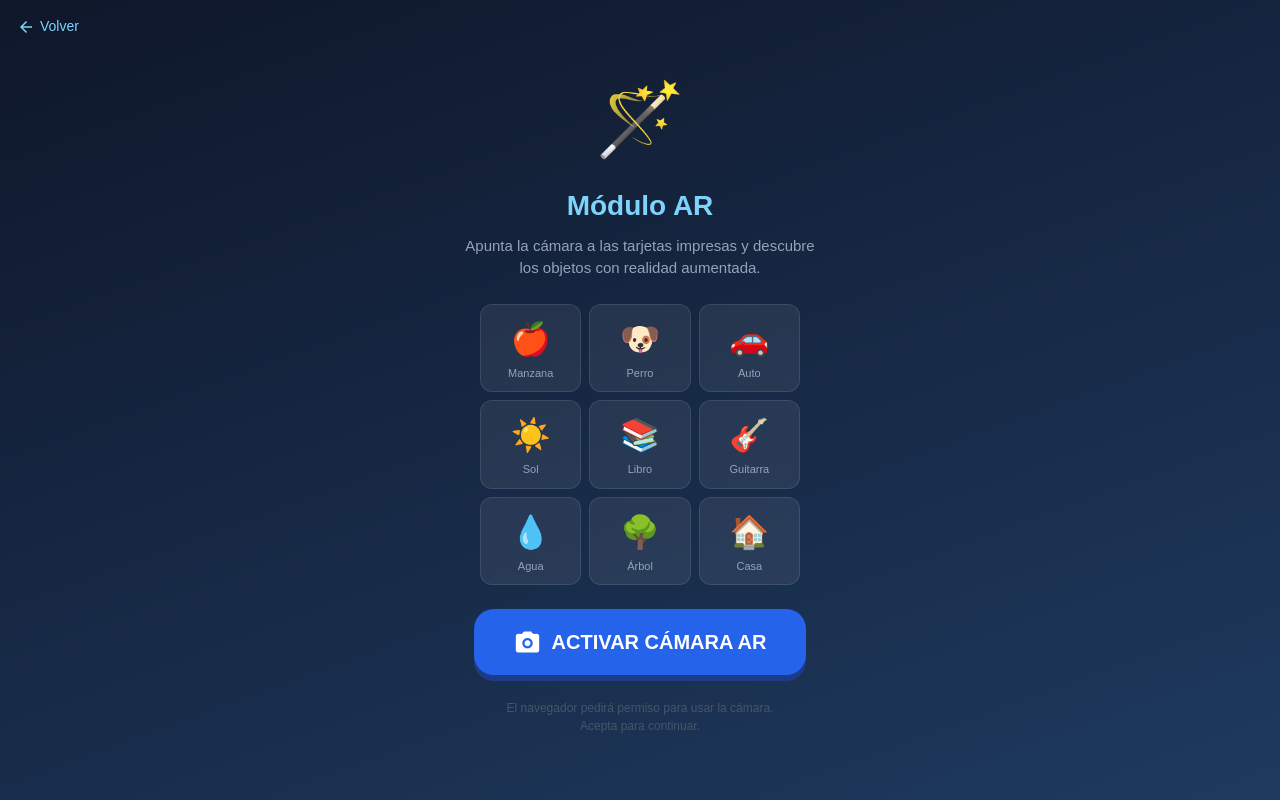
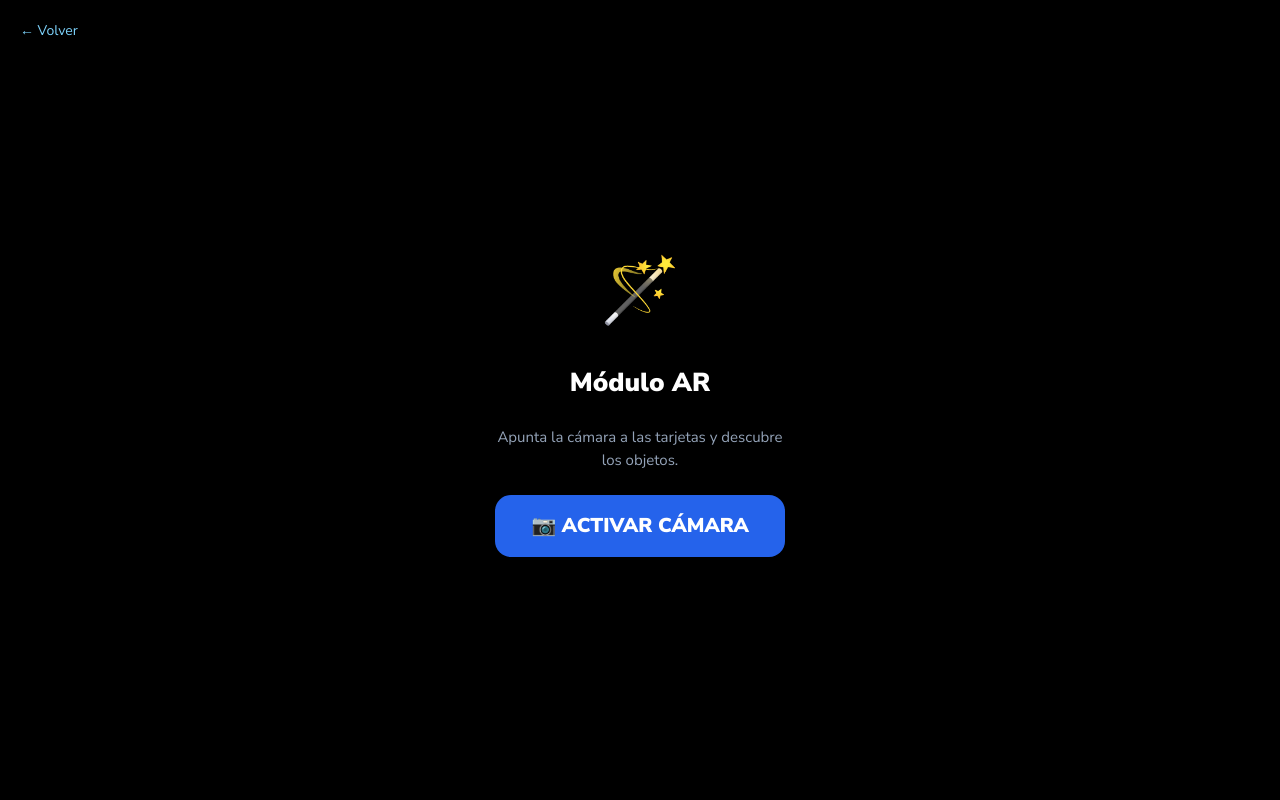
Before and after one commit to mfernandahf29/maki-app, a Next.js app: page /estudiante/ar in a window 1280 px wide. Built offline with nearby package versions, Linux system fonts and the light colour scheme.

Commit message:
fix: AR version minima - video siempre en DOM sin imagenes de fondo

```diff
--- a/app/estudiante/ar/page.js
+++ b/app/estudiante/ar/page.js
@@ -1,5 +1,5 @@
 "use client";
-import { useState, useEffect, useRef } from "react";
+import { useRef, useState, useEffect } from "react";
 import Link from "next/link";
 
 const OBJETOS = [
@@ -9,323 +9,226 @@ const OBJETOS = [
   { emoji: "☀️", nombre: "Sol",      desc: "Estrella que nos da luz y calor cada día." },
   { emoji: "📚", nombre: "Libro",    desc: "Con cada libro aprendemos cosas nuevas." },
   { emoji: "🎸", nombre: "Guitarra", desc: "Instrumento musical de cuerdas." },
-  { emoji: "💧", nombre: "Agua",     desc: "Líquido esencial para toda vida en la Tierra." },
+  { emoji: "💧", nombre: "Agua",     desc: "Líquido esencial para toda vida." },
   { emoji: "🌳", nombre: "Árbol",    desc: "Planta que da sombra y produce oxígeno." },
   { emoji: "🏠", nombre: "Casa",     desc: "Lugar donde vivimos con nuestra familia." },
 ];
 
 export default function ARPage() {
-  const [camaraActiva, setCamaraActiva] = useState(false);
+  const videoRef = useRef(null);
+  const streamRef = useRef(null);
+  const intervalRef = useRef(null);
+
+  const [activa, setActiva] = useState(false);
   const [error, setError] = useState("");
-  const [cargando, setCargando] = useState(false);
-  const [deteccion, setDeteccion] = useState(null); // objeto detectado actualmente
-  const [aprendidas, setAprendidas] = useState(0);
+  const [deteccion, setDeteccion] = useState(null);
+  const [puntos, setPuntos] = useState(0);
 
-  const videoRef  = useRef(null);
-  const streamRef = useRef(null);
-  const timerRef  = useRef(null);
-  const detTimerRef = useRef(null);
-
-  // ── Activar cámara ──────────────────────────────────────────────────────────
-  const activarCamara = async () => {
+  const activarCamara = () => {
     setError("");
-    setCargando(true);
-    try {
-      const stream = await navigator.mediaDevices.getUserMedia({
-        video: { facingMode: { ideal: "environment" }, width: { ideal: 1280 }, height: { ideal: 720 } },
-        audio: false,
-      });
+    navigator.mediaDevices.getUserMedia({ video: true })
+      .then(stream => {
         streamRef.current = stream;
-
-      // El elemento <video> ya está en el DOM — asignamos directamente
-      const vid = videoRef.current;
-      vid.srcObject = stream;
-      await vid.play();
-
-      setCamaraActiva(true);
-
-      // Detección simulada cada 3 segundos
-      timerRef.current = setInterval(() => {
+        videoRef.current.srcObject = stream;
+        videoRef.current.play();
+        setActiva(true);
+        // Simular detección cada 3 segundos
+        intervalRef.current = setInterval(() => {
           const obj = OBJETOS[Math.floor(Math.random() * OBJETOS.length)];
           setDeteccion(obj);
-        // Ocultar después de 2.5 s
-        clearTimeout(detTimerRef.current);
-        detTimerRef.current = setTimeout(() => setDeteccion(null), 2500);
+          setTimeout(() => setDeteccion(null), 2500);
         }, 3000);
-
-    } catch (err) {
-      if (err.name === "NotAllowedError" || err.name === "PermissionDeniedError") {
-        setError("Permiso denegado. Activa la cámara en Ajustes → Permisos del navegador.");
-      } else if (err.name === "NotFoundError") {
-        setError("No se encontró cámara en este dispositivo.");
-      } else {
-        setError("Error al abrir la cámara: " + err.message);
-      }
-    } finally {
-      setCargando(false);
-    }
+      })
+      .catch(err => setError("No se pudo abrir la cámara: " + err.message));
   };
 
-  // ── Cerrar cámara ──────────────────────────────────────────────────────────
-  const cerrarCamara = () => {
-    clearInterval(timerRef.current);
-    clearTimeout(detTimerRef.current);
+  const cerrar = () => {
+    clearInterval(intervalRef.current);
     streamRef.current?.getTracks().forEach(t => t.stop());
-    streamRef.current = null;
-    if (videoRef.current) videoRef.current.srcObject = null;
-    setCamaraActiva(false);
+    videoRef.current.srcObject = null;
+    setActiva(false);
     setDeteccion(null);
   };
 
-  const aprendi = () => {
-    setAprendidas(n => n + 1);
-    clearTimeout(detTimerRef.current);
-    setDeteccion(null);
-  };
-
-  // Limpieza al desmontar
   useEffect(() => {
     return () => {
-      clearInterval(timerRef.current);
-      clearTimeout(detTimerRef.current);
+      clearInterval(intervalRef.current);
       streamRef.current?.getTracks().forEach(t => t.stop());
     };
   }, []);
 
   return (
-    <div style={{ minHeight: "100svh", background: "#000", color: "#fff", fontFamily: "sans-serif", overflowX: "hidden" }}>
+    <div style={{ position: "fixed", inset: 0, background: "#000", overflow: "hidden" }}>
 
-      {/* ── VIDEO — siempre en el DOM para que videoRef.current sea válido ── */}
+      {/* VIDEO — siempre en el DOM */}
       <video
         ref={videoRef}
         playsInline
         muted
-        autoPlay
         style={{
-          position: "fixed",
+          position: "absolute",
           inset: 0,
           width: "100%",
           height: "100%",
           objectFit: "cover",
-          display: camaraActiva ? "block" : "none",
-          zIndex: 1,
+          display: activa ? "block" : "none",
         }}
       />
 
-      {/* ═══════════════════════════════════════
-          PANTALLA DE INICIO (sin cámara)
-      ═══════════════════════════════════════ */}
-      {!camaraActiva && (
+      {/* PANTALLA DE INICIO */}
+      {!activa && (
         <div style={{
-          minHeight: "100svh",
-          display: "flex",
-          flexDirection: "column",
-          alignItems: "center",
-          justifyContent: "center",
-          padding: "24px",
-          gap: "24px",
-          background: "linear-gradient(160deg, #0f172a, #1e3a5f)",
+          position: "absolute", inset: 0,
+          display: "flex", flexDirection: "column",
+          alignItems: "center", justifyContent: "center",
+          gap: 24, padding: 24,
         }}>
-          {/* Volver */}
           <Link href="/estudiante/menu" style={{
-            position: "absolute", top: 16, left: 16,
-            color: "#7dd3fc", textDecoration: "none", fontSize: 14,
-            display: "flex", alignItems: "center", gap: 4,
+            position: "absolute", top: 20, left: 20,
+            color: "#7dd3fc", textDecoration: "none",
+            display: "flex", alignItems: "center", gap: 4, fontSize: 14,
           }}>
-            <span className="material-symbols-outlined" style={{ fontSize: 20 }}>arrow_back</span>
-            Volver
+            ← Volver
           </Link>
 
-          <div style={{ textAlign: "center", maxWidth: 360 }}>
-            <div style={{ fontSize: 72, marginBottom: 12 }}>🪄</div>
-            <h1 style={{ fontSize: 28, fontWeight: 900, margin: "0 0 8px", color: "#7dd3fc" }}>
+          <div style={{ fontSize: 64 }}>🪄</div>
+          <h1 style={{ color: "#fff", fontSize: 26, fontWeight: 900, margin: 0, textAlign: "center" }}>
             Módulo AR
           </h1>
-            <p style={{ fontSize: 15, color: "#94a3b8", lineHeight: 1.5, margin: 0 }}>
-              Apunta la cámara a las tarjetas impresas y descubre los objetos con realidad aumentada.
+          <p style={{ color: "#94a3b8", fontSize: 15, margin: 0, textAlign: "center", maxWidth: 300 }}>
+            Apunta la cámara a las tarjetas y descubre los objetos.
           </p>
-          </div>
 
-          {/* Objetos disponibles */}
-          <div style={{
-            display: "grid", gridTemplateColumns: "repeat(3, 1fr)",
-            gap: 8, width: "100%", maxWidth: 320,
-          }}>
-            {OBJETOS.map(o => (
-              <div key={o.nombre} style={{
-                background: "rgba(255,255,255,0.07)", borderRadius: 12,
-                padding: "10px 4px", textAlign: "center",
-                border: "1px solid rgba(255,255,255,0.1)",
-              }}>
-                <div style={{ fontSize: 32 }}>{o.emoji}</div>
-                <div style={{ fontSize: 11, color: "#94a3b8", marginTop: 2 }}>{o.nombre}</div>
-              </div>
-            ))}
-          </div>
+          {error && (
+            <p style={{ color: "#fca5a5", fontSize: 14, textAlign: "center", maxWidth: 320 }}>
+              ⚠️ {error}
+            </p>
+          )}
 
-          {/* Error */}
-          {error && (
-            <div style={{
-              background: "#450a0a", border: "1px solid #dc2626",
-              borderRadius: 12, padding: "12px 16px",
-              fontSize: 14, color: "#fca5a5", maxWidth: 340, textAlign: "center",
-            }}>
-              ⚠️ {error}
+          <button
+            onClick={activarCamara}
+            style={{
+              background: "#2563eb", color: "#fff",
+              border: "none", borderRadius: 16,
+              padding: "16px 36px", fontSize: 20,
+              fontWeight: 900, cursor: "pointer",
+            }}
+          >
+            📷 ACTIVAR CÁMARA
+          </button>
         </div>
       )}
 
-          {/* Botón principal */}
-          <button
-            onClick={activarCamara}
-            disabled={cargando}
-            style={{
-              background: cargando ? "#1e40af" : "#2563eb",
-              color: "#fff", border: "none",
-              borderRadius: 20, padding: "18px 40px",
-              fontSize: 20, fontWeight: 900, cursor: cargando ? "not-allowed" : "pointer",
-              boxShadow: "0 6px 0 #1e3a8a",
-              display: "flex", alignItems: "center", gap: 10,
-              transition: "transform 0.1s",
-            }}
-            onMouseDown={e => e.currentTarget.style.transform = "translateY(4px)"}
-            onMouseUp={e => e.currentTarget.style.transform = ""}
-          >
-            <span className="material-symbols-outlined" style={{ fontSize: 28, fontVariationSettings: "'FILL' 1" }}>
-              {cargando ? "progress_activity" : "photo_camera"}
-            </span>
-            {cargando ? "Activando cámara..." : "ACTIVAR CÁMARA AR"}
-          </button>
+      {/* OVERLAY AR (sobre el video real) */}
+      {activa && (
+        <div style={{ position: "absolute", inset: 0, zIndex: 10, pointerEvents: "none" }}>
 
-          <p style={{ fontSize: 12, color: "#475569", textAlign: "center", maxWidth: 280 }}>
-            El navegador pedirá permiso para usar la cámara. Acepta para continuar.
-          </p>
-        </div>
-      )}
-
-      {/* ═══════════════════════════════════════
-          OVERLAY AR (encima del video real)
-      ═══════════════════════════════════════ */}
-      {camaraActiva && (
-        <div style={{
-          position: "fixed", inset: 0, zIndex: 10,
-          display: "flex", flexDirection: "column",
-          pointerEvents: "none",
-        }}>
           {/* Barra superior */}
           <div style={{
-            pointerEvents: "auto",
+            position: "absolute", top: 0, left: 0, right: 0,
             display: "flex", justifyContent: "space-between", alignItems: "center",
             padding: "12px 16px",
-            background: "linear-gradient(to bottom, rgba(0,0,0,0.6), transparent)",
+            background: "linear-gradient(to bottom, rgba(0,0,0,0.55), transparent)",
+            pointerEvents: "auto",
           }}>
-            <button onClick={cerrarCamara} style={{
-              background: "rgba(0,0,0,0.5)", color: "#fff", border: "none",
-              borderRadius: "50%", width: 44, height: 44, cursor: "pointer",
-              display: "flex", alignItems: "center", justifyContent: "center",
-            }}>
-              <span className="material-symbols-outlined" style={{ fontSize: 24 }}>close</span>
-            </button>
-
-            <div style={{
+            <button onClick={cerrar} style={{
+              background: "rgba(0,0,0,0.5)", color: "#fff",
+              border: "none", borderRadius: "50%",
+              width: 44, height: 44, cursor: "pointer", fontSize: 20,
+            }}>✕</button>
+            <span style={{
               background: "rgba(0,0,0,0.5)", color: "#fff",
               borderRadius: 20, padding: "6px 14px", fontSize: 14, fontWeight: 700,
             }}>
-              ⭐ {aprendidas} aprendidas
-            </div>
+              ⭐ {puntos} aprendidas
+            </span>
           </div>
 
-          {/* Marco de detección centrado */}
+          {/* Marco de detección (cuando no hay tarjeta detectada) */}
           {!deteccion && (
             <div style={{
-              flex: 1, display: "flex", flexDirection: "column",
-              alignItems: "center", justifyContent: "center", gap: 16,
+              position: "absolute", inset: 0,
+              display: "flex", alignItems: "center", justifyContent: "center",
             }}>
-              {/* Reticle */}
               <div style={{ position: "relative", width: 200, height: 200 }}>
-                {/* Esquinas */}
+                {/* Esquinas del marco */}
                 {[
                   { top: 0, left: 0, borderTop: "4px solid #fff", borderLeft: "4px solid #fff" },
                   { top: 0, right: 0, borderTop: "4px solid #fff", borderRight: "4px solid #fff" },
                   { bottom: 0, left: 0, borderBottom: "4px solid #fff", borderLeft: "4px solid #fff" },
                   { bottom: 0, right: 0, borderBottom: "4px solid #fff", borderRight: "4px solid #fff" },
-                ].map((style, i) => (
-                  <div key={i} style={{
-                    position: "absolute", width: 40, height: 40,
-                    borderRadius: 2, ...style,
-                  }} />
+                ].map((s, i) => (
+                  <div key={i} style={{ position: "absolute", width: 40, height: 40, ...s }} />
                 ))}
-                <div style={{ textAlign: "center", color: "#fff", fontSize: 13, opacity: 0.85 }}>
-                  <div style={{ fontSize: 28, marginBottom: 4, animation: "pulse 2s infinite" }}>📡</div>
-                  Buscando tarjeta...
+                <div style={{
+                  position: "absolute", inset: 0,
+                  display: "flex", alignItems: "center", justifyContent: "center",
+                  color: "rgba(255,255,255,0.8)", fontSize: 13, textAlign: "center",
+                }}>
+                  Apunta la tarjeta aquí
                 </div>
               </div>
             </div>
           )}
 
-          {/* ── Objeto detectado ── */}
+          {/* Tarjeta detectada */}
           {deteccion && (
             <div style={{
-              flex: 1, display: "flex", flexDirection: "column",
+              position: "absolute", inset: 0,
+              display: "flex", flexDirection: "column",
               alignItems: "center", justifyContent: "center",
+              background: "rgba(0,0,0,0.35)",
               pointerEvents: "auto",
             }}>
-              {/* Emoji flotante */}
               <div style={{
-                fontSize: 120, lineHeight: 1, marginBottom: 16,
-                filter: "drop-shadow(0 8px 24px rgba(0,0,0,0.7))",
+                fontSize: 120, lineHeight: 1, marginBottom: 20,
+                filter: "drop-shadow(0 8px 20px rgba(0,0,0,0.6))",
                 animation: "flotar 1.2s ease-in-out infinite alternate",
               }}>
                 {deteccion.emoji}
               </div>
 
-              {/* Card informativa */}
               <div style={{
-                background: "rgba(255,255,255,0.97)",
-                borderRadius: 24, padding: "20px 24px",
-                width: "calc(100% - 48px)", maxWidth: 340,
+                background: "#fff", borderRadius: 24,
+                padding: "20px 28px", maxWidth: 320, width: "calc(100% - 48px)",
                 textAlign: "center", boxShadow: "0 20px 60px rgba(0,0,0,0.5)",
               }}>
-                <h2 style={{ fontSize: 28, fontWeight: 900, color: "#1e293b", margin: "0 0 6px" }}>
+                <h2 style={{ fontSize: 28, fontWeight: 900, color: "#1e293b", margin: "0 0 8px" }}>
                   {deteccion.nombre}
                 </h2>
-                <p style={{ fontSize: 15, color: "#64748b", margin: "0 0 16px", lineHeight: 1.5 }}>
+                <p style={{ color: "#64748b", fontSize: 15, margin: "0 0 16px", lineHeight: 1.5 }}>
                   {deteccion.desc}
                 </p>
-                <button onClick={aprendi} style={{
-                  width: "100%", padding: "14px", borderRadius: 16,
-                  background: "#16a34a", color: "#fff", border: "none",
-                  fontSize: 18, fontWeight: 900, cursor: "pointer",
-                  boxShadow: "0 4px 0 #15803d",
-                  display: "flex", alignItems: "center", justifyContent: "center", gap: 8,
+                <button onClick={() => { setPuntos(p => p + 1); setDeteccion(null); }} style={{
+                  width: "100%", padding: 14, borderRadius: 14,
+                  background: "#16a34a", color: "#fff",
+                  border: "none", fontSize: 18, fontWeight: 900, cursor: "pointer",
                 }}>
-                  <span className="material-symbols-outlined" style={{ fontVariationSettings: "'FILL' 1" }}>star</span>
-                  ¡Lo aprendí! +1⭐
+                  ⭐ ¡Lo aprendí! +1
                 </button>
               </div>
             </div>
           )}
 
-          {/* Barra inferior */}
+          {/* Instrucción inferior */}
+          {!deteccion && (
             <div style={{
+              position: "absolute", bottom: 0, left: 0, right: 0,
               padding: "16px", textAlign: "center",
-            background: "linear-gradient(to top, rgba(0,0,0,0.6), transparent)",
+              background: "linear-gradient(to top, rgba(0,0,0,0.55), transparent)",
             }}>
-            <p style={{ color: "rgba(255,255,255,0.7)", fontSize: 13, margin: 0 }}>
-              {deteccion ? "¡Tarjeta detectada!" : "Apunta la cámara hacia una tarjeta impresa"}
+              <p style={{ color: "rgba(255,255,255,0.75)", fontSize: 13, margin: 0 }}>
+                La cámara está activa — esperando tarjeta...
               </p>
             </div>
+          )}
         </div>
       )}
 
-      {/* Animaciones */}
       <style>{`
         @keyframes flotar {
-          from { transform: translateY(0) scale(1); }
-          to   { transform: translateY(-18px) scale(1.06); }
-        }
-        @keyframes pulse {
-          0%, 100% { opacity: 1; }
-          50% { opacity: 0.4; }
+          from { transform: translateY(0); }
+          to   { transform: translateY(-16px); }
         }
       `}</style>
     </div>
```
Lines whose indentation alone changed are shown as unchanged.
